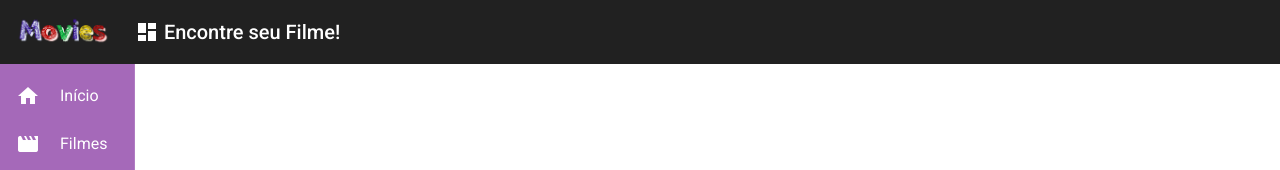
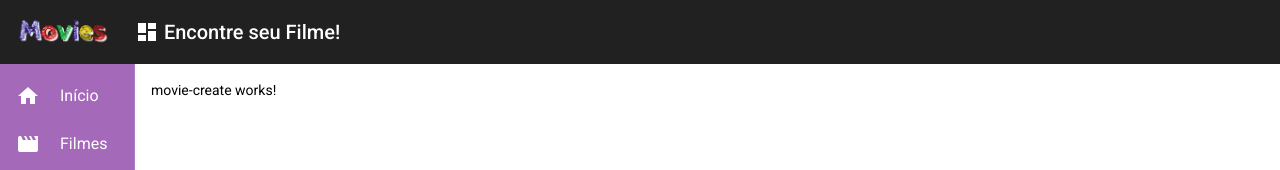
Before and after one commit to JoanPedro/AngularSQL-Teste, an Angular app in the folder frontend/: page /movies/create in a window 1280 px wide. Before the commit this address led to /. Shown: the top 170 px of the page. Built offline with nearby package versions, Linux system fonts and the light colour scheme.

Commit message:
Cria Componente Movie Create

```diff
--- a/frontend/src/app/app-routing.module.ts
+++ b/frontend/src/app/app-routing.module.ts
@@ -3,6 +3,7 @@ import { Routes, RouterModule } from '@angular/router';
 
 import { HomeComponent } from './view/home/home.component';
 import { MovieCrudComponent } from './view/movie-crud/movie-crud.component';
+import { MovieCreateComponent } from './components/movie/movie-create/movie-create.component';
 import { from } from 'rxjs';
 
 const routes: Routes = [
@@ -12,6 +13,10 @@ const routes: Routes = [
   }, {
     path: "movies",
     component: MovieCrudComponent
+  },
+  {
+    path: "movies/create",
+    component: MovieCreateComponent
   }
 ];
 
--- a/frontend/src/app/app.module.ts
+++ b/frontend/src/app/app.module.ts
@@ -15,6 +15,8 @@ import { MatListModule} from '@angular/material/list';
 import { HomeComponent } from './view/home/home.component';
 import { MovieCrudComponent } from './view/movie-crud/movie-crud.component';
 import { RedDirective } from './directives/red.directive';
+import { ForDirective } from './directives/for.directive';
+import { MovieCreateComponent } from './components/movie/movie-create/movie-create.component';
 
 @NgModule({
   declarations: [
@@ -25,6 +27,8 @@ import { RedDirective } from './directives/red.directive';
     HomeComponent,
     MovieCrudComponent,
     RedDirective,
+    ForDirective,
+    MovieCreateComponent,
   ],
   imports: [
     BrowserModule,
--- /dev/null
+++ b/frontend/src/app/components/movie/movie-create/movie-create.component.html
@@ -0,0 +1 @@
+<p>movie-create works!</p>
--- /dev/null
+++ b/frontend/src/app/components/movie/movie-create/movie-create.component.ts
@@ -0,0 +1,15 @@
+import { Component, OnInit } from '@angular/core';
+
+@Component({
+  selector: 'app-movie-create',
+  templateUrl: './movie-create.component.html',
+  styleUrls: ['./movie-create.component.css']
+})
+export class MovieCreateComponent implements OnInit {
+
+  constructor() { }
+
+  ngOnInit(): void {
+  }
+
+}
--- /dev/null
+++ b/frontend/src/app/directives/for.directive.ts
@@ -0,0 +1,10 @@
+import { Directive } from '@angular/core';
+
+@Directive({
+  selector: '[appFor]'
+})
+export class ForDirective {
+
+  constructor() { }
+
+}
```
Also changed, not shown: frontend/src/app/components/movie/movie-create/movie-create.component.css (added).
